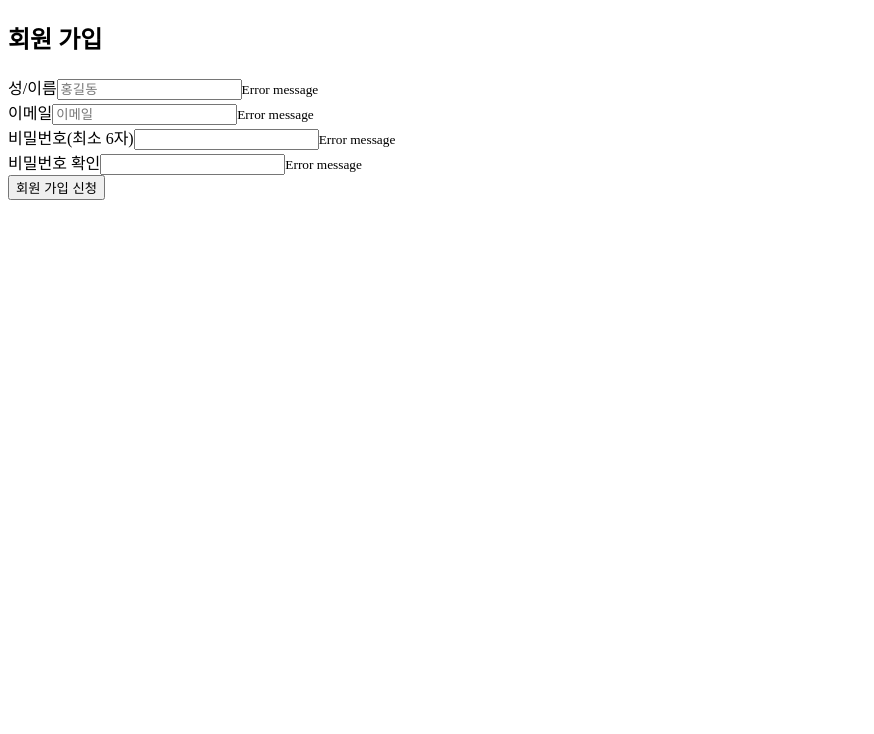
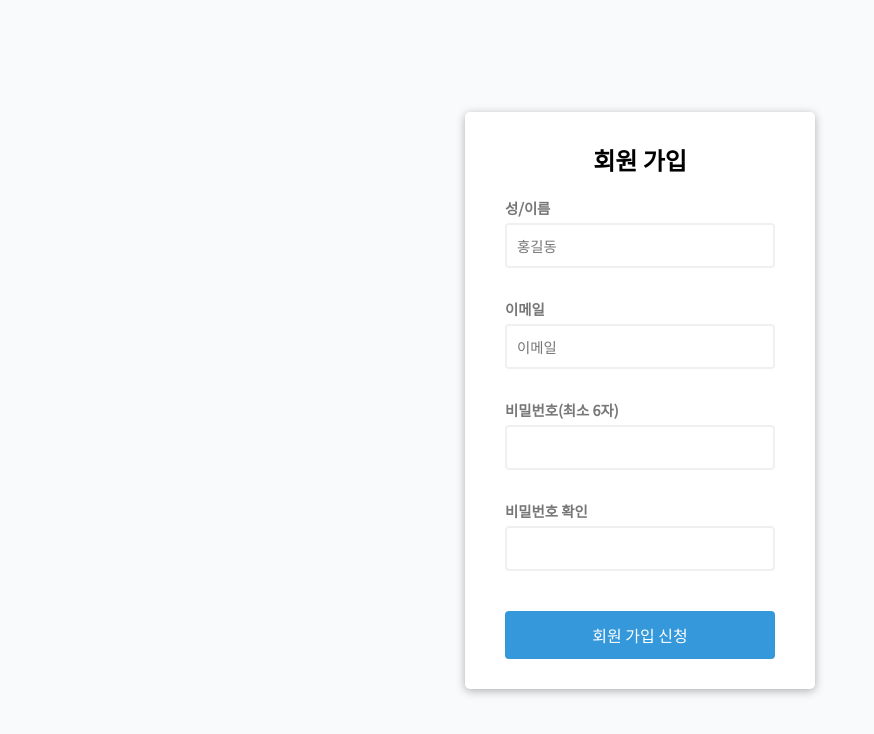
Before and after one commit to DasolPark/Dasol_React_20_Web_Projects, a React (Create React App) app: page / in a window 1280 px wide. Shown: the top 734 px of the page, without its empty margins (0-874 px from the left). Built offline with nearby package versions, Linux system fonts and the light colour scheme.

Commit message:
[FormValidator] CSS

```diff
--- /dev/null
+++ b/src/components/FormValidator.css
@@ -0,0 +1,108 @@
+@import url('https://fonts.googleapis.com/css?family=Noto+Sans+KR&display=swap');
+
+:root {
+  --success-color: #2ecc71;
+  --error-color: #e74c3c;
+  --outline-color: #5ea9fe;
+}
+
+* {
+  box-sizing: border-box;
+}
+
+body {
+  background-color: #f9fafb;
+  font-family: 'Noto Sans KR';
+  display: flex;
+  align-items: center;
+  justify-content: center;
+  min-height: 100vh;
+  margin: 0;
+}
+
+input,
+button,
+::placeholder {
+  font-family: 'Noto Sans KR';
+}
+
+.container {
+  background-color: #fff;
+  border-radius: 5px;
+  box-shadow: 0 2px 10px rgba(0, 0, 0, 0.3);
+  width: 350px;
+}
+
+.form {
+  padding: 30px 40px;
+}
+
+h2 {
+  text-align: center;
+  margin: 0 0 20px;
+}
+
+.form-control {
+  margin-bottom: 10px;
+  padding-bottom: 20px;
+  position: relative;
+}
+
+.form-control label {
+  color: #777;
+  display: block;
+  margin-bottom: 5px;
+  font-size: 0.9rem;
+  font-weight: 600;
+}
+
+.form-control input {
+  display: block;
+  width: 100%;
+  padding: 10px;
+  border-radius: 4px;
+  font-size: 0.9rem;
+  border: 2px solid #f0f0f0;
+}
+
+.form-control input:focus {
+  outline: 0;
+  border-color: var(--outline-color);
+}
+
+.form-control.success input {
+  border: 2px solid var(--success-color);
+}
+
+.form-control.error input {
+  border: 2px solid var(--error-color);
+}
+
+.form-control small {
+  color: var(--error-color);
+  position: absolute;
+  left: 0;
+  bottom: 0;
+  visibility: hidden;
+}
+
+.form-control.error small {
+  visibility: visible;
+}
+
+.form button {
+  cursor: pointer;
+  background-color: #3498db;
+  border: 2px solid #3498db;
+  border-radius: 4px;
+  color: #fff;
+  display: block;
+  width: 100%;
+  padding: 10px;
+  font-size: 1rem;
+  margin-top: 20px;
+}
+
+.form button:active {
+  transform: scale(0.98);
+}
--- a/src/components/FormValidator.js
+++ b/src/components/FormValidator.js
@@ -1,4 +1,5 @@
 import React from 'react';
+import './FormValidator.css';
 
 class FormValidator extends React.Component {
   constructor(props) {
```
